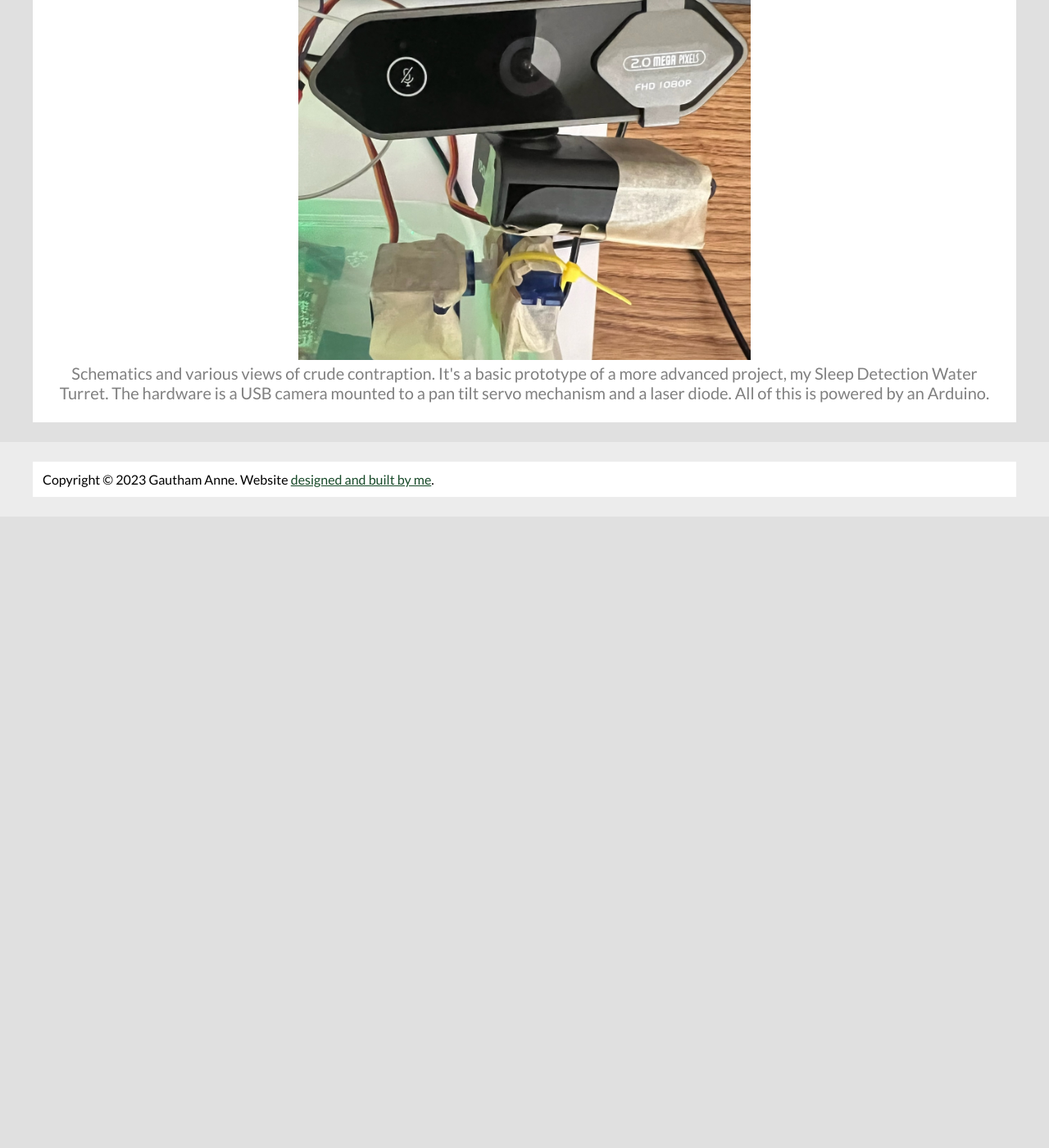
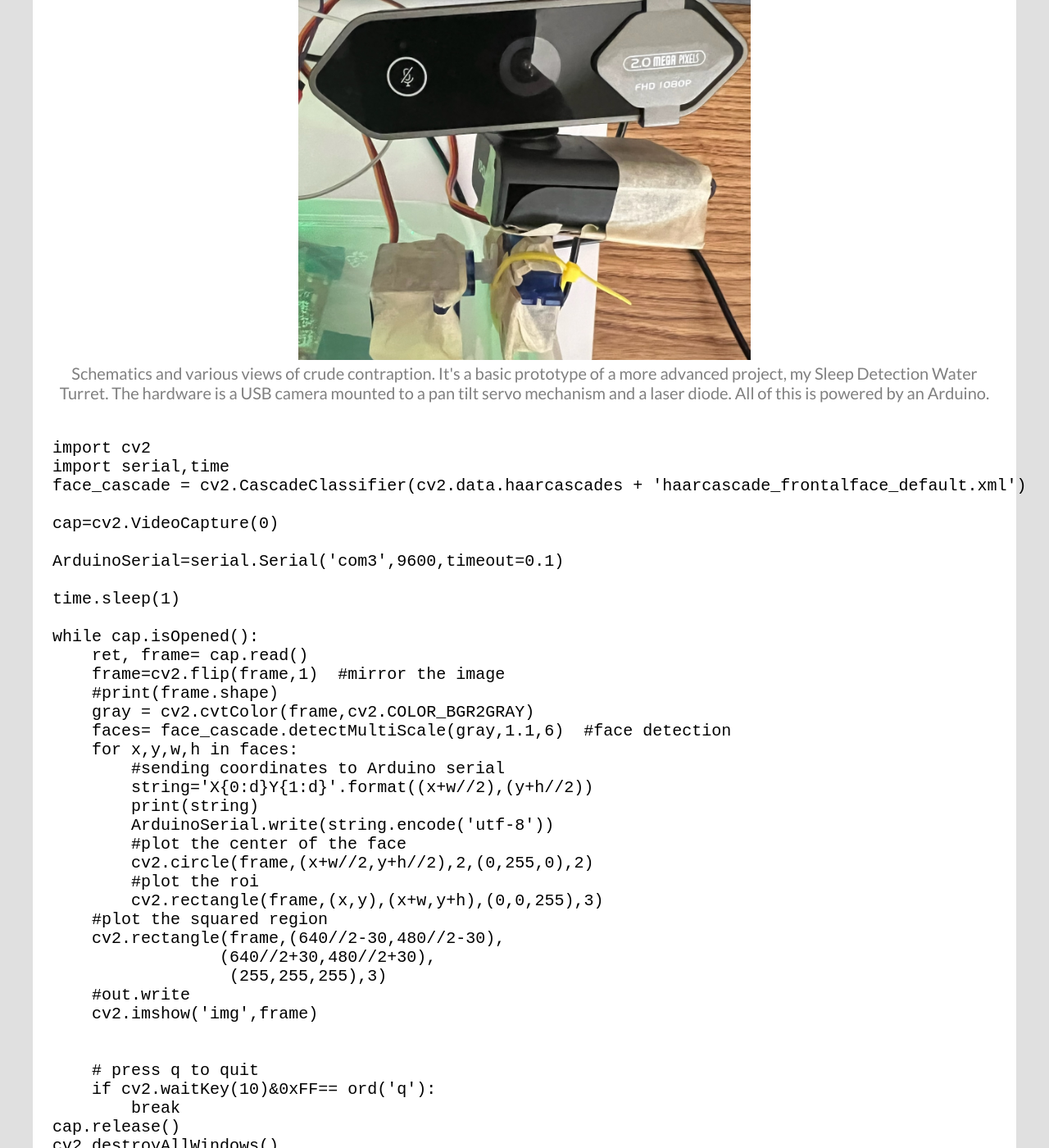
Before and after one commit to annegautham/annegautham.github.io, a Jekyll site: the page built from portfolio/laserturret.md, in a window 1280 px wide and 1400 px high, scrolled down 2036 px. Shown: the whole window at 82% size. Built offline with Jekyll 4.4.1, drawn with Linux system fonts in a browser that asks for light colours; some web fonts are replaced; before the commit the page ends 2666 px from its top, so only the background shows below that; some of the changed text lies outside the part shown.

Commit message:
Update laserturret.md

````diff
--- a/portfolio/laserturret.md
+++ b/portfolio/laserturret.md
@@ -14,12 +14,10 @@ Inspired from a Michael Reeves video, I decided to build a laser turret that fir
 ![](/assets/images/portfolio/laserPanTilt.jpg)
 <div class="caption">Schematics and various views of crude contraption. It's a basic prototype of a more advanced project, my Sleep Detection Water Turret. The hardware is a USB camera mounted to a pan tilt servo mechanism and a laser diode. All of this is powered by an Arduino.</div>
 
-<!---
 <br>
 
-[//]: # ({% raw %})
 
-'''python
+```python
 import cv2
 import serial,time
 face_cascade = cv2.CascadeClassifier(cv2.data.haarcascades + 'haarcascade_frontalface_default.xml')
@@ -58,8 +56,7 @@ while cap.isOpened():
         break
 cap.release()
 cv2.destroyAllWindows()
-'''
-[//]: # ({% endraw %})
+```
 
 <br>
 
@@ -67,10 +64,9 @@ cv2.destroyAllWindows()
 
 <br>
 
-[//]: # ({% raw %})
 
-'''cpp
-#includeServo.h
+```cpp
+#include <Servo.h>
 
 Servo x, y;
 int width = 640, height = 480;  // total resolution of the video
@@ -150,11 +146,8 @@ void fire(){
     noTone(buzzerPin);
     delayMicroseconds(10000);
 }
-'''
-
-[//]: # ({% endraw %})
+```
 
 <br>
 
 <div class="caption">Simple Arduino script to move servos to position values received from serial port. Fire() function defines buzzer and laser activation inspired from Star Wars effects.</div>
---->
````
